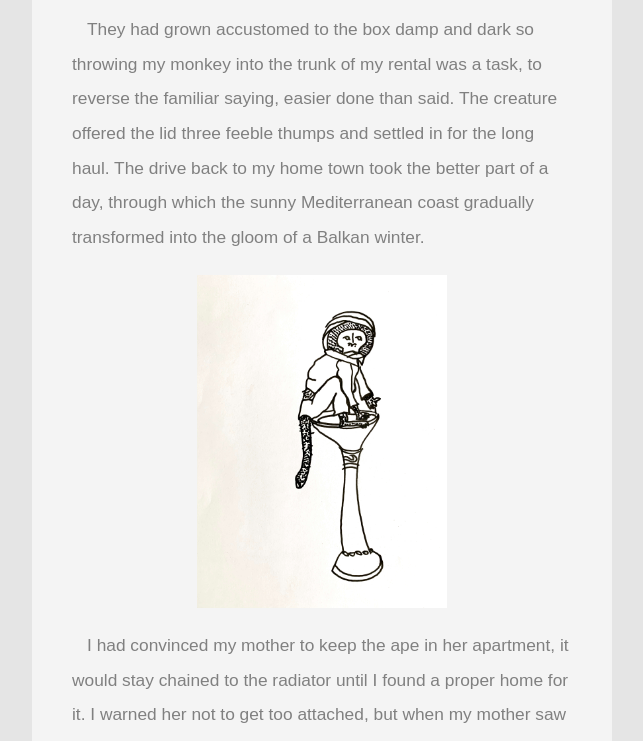
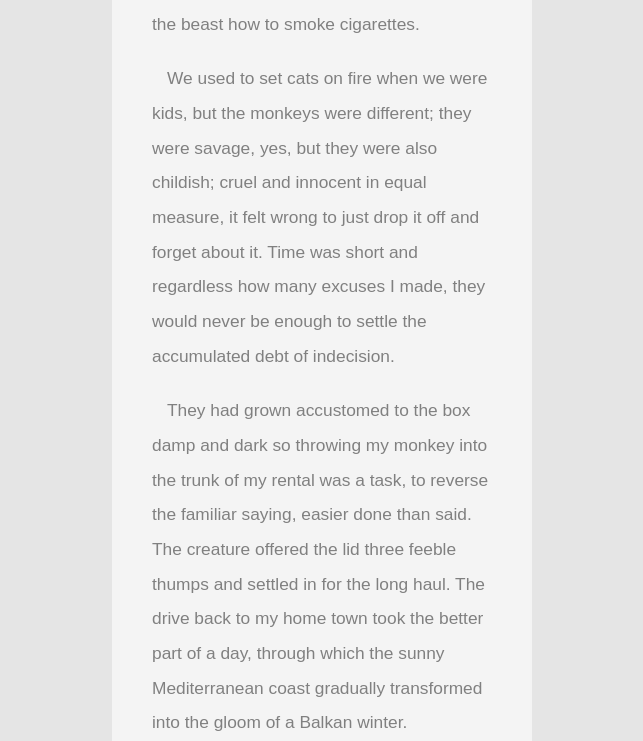
Before and after one commit to Volvox-Vault/volvox-vault, a Vue app: page /archive/undeclaredCargo in a window 1280 px wide. Shown: the part 1243-1984 px from the top of the page, without its empty margins (318-961 px from the left). Built offline with nearby package versions, Linux system fonts and the light colour scheme.

Commit message:
archive post width

```diff
--- a/src/views/archive/2020/2/undeclaredCargo.vue
+++ b/src/views/archive/2020/2/undeclaredCargo.vue
@@ -213,13 +213,13 @@ img {
 
 @media (max-width: 800px) {
   main {
-  width: 340px;
+  width: 300px;
 }
 }
 
-@media only screen and (max-device-width: 566px) {
+@media only screen and (max-device-width: 800px) {
   main {
-  max-width: 330px;
+  max-width: 300px;
 }
 }
 </style>
```
